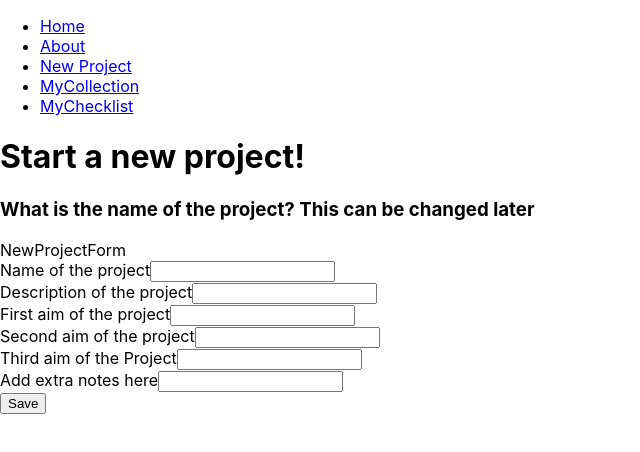
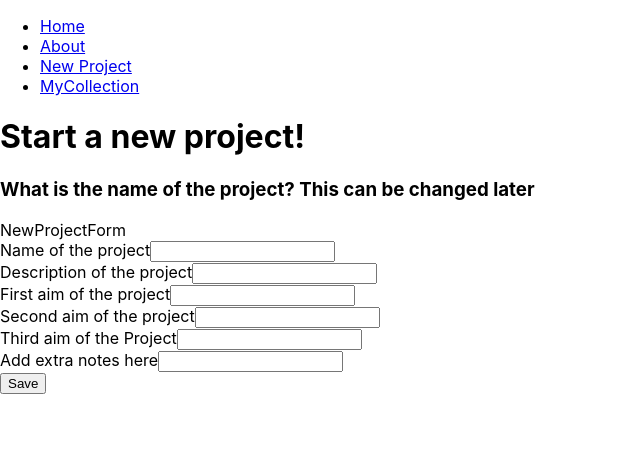
Before and after one commit to SeanAllen95/MyCoPlanner, a React (Create React App) app in the folder my-co-planner/: page /NewProject in a window 1280 px wide. Shown: the top 452 px of the page, without its empty margins (0-640 px from the left). Built offline with nearby package versions, Linux system fonts and the light colour scheme; no server answers.

Commit message:
work on more forms

```diff
--- a/my-co-planner/src/App.js
+++ b/my-co-planner/src/App.js
@@ -180,7 +180,6 @@
         <Route path="/" element={< HomePage />} />
         <Route path="/about" element={< AboutPage />} />
         <Route path="/NewProject" element={< ProjectInfoContainer NewProjectForm handleProjectNameChange = {handleProjectNameChange} handleDescriptionChange = {handleProjectDescriptionChange} allEntries = {allEntries} handleProjectAim1Change={handleProjectAim1Change} handleProjectAim2Change={handleProjectAim2Change} handleProjectAim3Change={handleProjectAim3Change} handleProjectNotesChange = {handleProjectNotesChange} handleNewProjectSubmit = {handleNewProjectSubmit} />} />
-        {/* <Route path="/edit/:id" element={< EditForm  handleEntryChange = {handleEntryChange} handleCategoryChange = {handleCategoryChange}  allEntries = {allEntries} handleNotesChange = {handleNotesChange} handleCompleteChange={handleCompleteChange}/>} /> */}
         <Route path="/MyCollection" element={< MyCollectionContainer />} />
         <Route path="/MyCollection/TDD" element={< TDDContainer handleTestNameChange={handleTestNameChange} handleTestCodeChange={handleTestCodeChange} handleTestStatusChange={handleTestStatusChange} handleTDDSubmit={handleTDDSubmit} />} />
         <Route path= "MyCollection/ProjectInformation" element={< ProjectInformationContainer allEntries={allEntries} />}/>
--- a/my-co-planner/src/components/NavBar.js
+++ b/my-co-planner/src/components/NavBar.js
@@ -17,9 +17,6 @@
       <li>
         <Link to="/MyCollection">MyCollection</Link>
       </li>
-      <li>
-        <Link to="/MyChecklist">MyChecklist</Link>
-      </li>
     </ul>
   );
 }
--- a/my-co-planner/src/containers/NewProjectContainer.js
+++ b/my-co-planner/src/containers/NewProjectContainer.js
@@ -1,6 +1,5 @@
 import NewProjectForm from '../components/NewProjectForm';
 import React, {Component, useState, useEffect} from 'react';
-import { Link } from 'react-router-dom';
 
 
 
```
